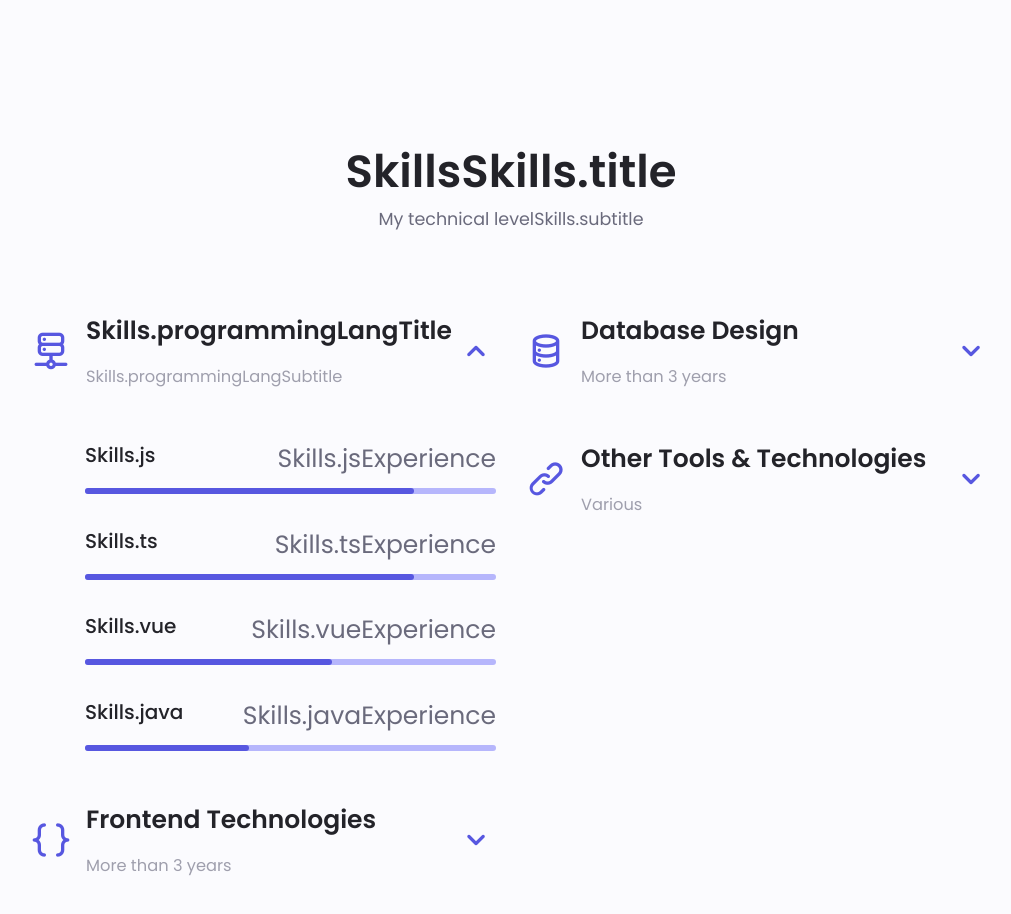
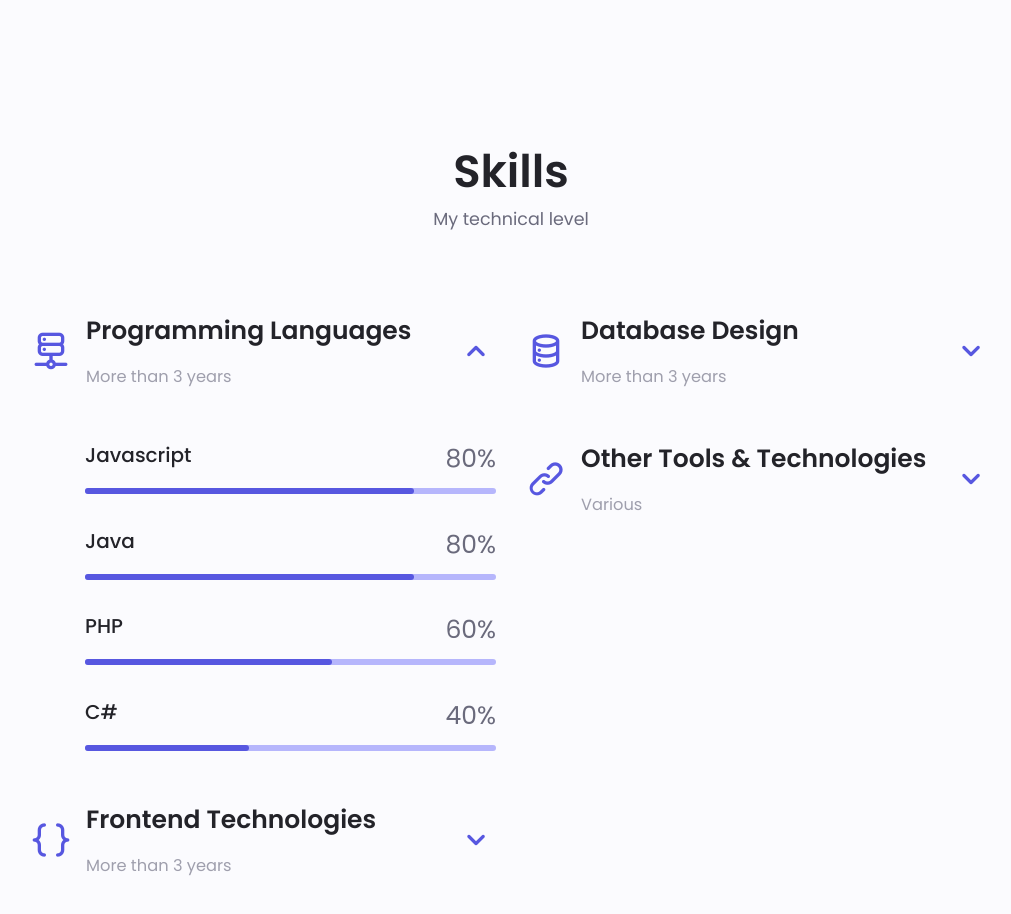
Before and after one commit to ziyasensoy/Portfolio, a Nuxt app: page / in a window 1280 px wide. Shown: the part 1700-2614 px from the top of the page, without its empty margins (129-1140 px from the left). Built offline with nearby package versions, Linux system fonts and the light colour scheme.

Commit message:
revert: revert skills.vue

```diff
--- a/app/components/Skills.vue
+++ b/app/components/Skills.vue
@@ -1,7 +1,7 @@
 <template>
   <section class="skills section" id="skills">
-    <h2 class="section_title">Skills{{ $t("Skills.title") }}</h2>
-    <span class="section_subtitle">My technical level{{ $t("Skills.subtitle") }}</span>
+    <h2 class="section_title">Skills</h2>
+    <span class="section_subtitle">My technical level</span>
 
     <div class="skills_container container grid">
       <div class="skills_left">
@@ -15,16 +15,16 @@
           <div class="skills_header" @click="toggleSkills(0)">
             <i class="uil uil-server-network skills_icon"></i>
             <div>
-              <h1 class="skills_title">{{ $t("Skills.programmingLangTitle") }}</h1>
-              <span class="skills_subtitle">{{ $t("Skills.programmingLangSubtitle") }}</span>
+              <h1 class="skills_title">Programming Languages</h1>
+              <span class="skills_subtitle">More than 3 years</span>
             </div>
             <i class="uil uil-angle-down skills_arrow"></i>
           </div>
           <div class="skills_list">
             <div class="skills_data">
               <div class="skills_title">
-                <h3 class="skills_name">{{ $t("Skills.js") }}</h3>
-                <div class="skills_number">{{ $t("Skills.jsExperience") }}</div>
+                <h3 class="skills_name">Javascript</h3>
+                <div class="skills_number">80%</div>
               </div>
               <div class="skills_bar">
                 <div class="skills_percentage skills_javascript"></div>
@@ -32,8 +32,8 @@
             </div>
             <div class="skills_data">
               <div class="skills_title">
-                <h3 class="skills_name">{{ $t("Skills.ts") }}</h3>
-                <div class="skills_number">{{ $t("Skills.tsExperience") }}</div>
+                <h3 class="skills_name">Java</h3>
+                <div class="skills_number">80%</div>
               </div>
               <div class="skills_bar">
                 <div class="skills_percentage skills_java"></div>
@@ -41,8 +41,8 @@
             </div>
             <div class="skills_data">
               <div class="skills_title">
-                <h3 class="skills_name">{{ $t("Skills.vue") }}</h3>
-                <div class="skills_number">{{ $t("Skills.vueExperience") }}</div>
+                <h3 class="skills_name">PHP</h3>
+                <div class="skills_number">60%</div>
               </div>
               <div class="skills_bar">
                 <div class="skills_percentage skills_php"></div>
@@ -50,8 +50,8 @@
             </div>
             <div class="skills_data">
               <div class="skills_title">
-                <h3 class="skills_name">{{ $t("Skills.java") }}</h3>
-                <div class="skills_number">{{ $t("Skills.javaExperience") }}</div>
+                <h3 class="skills_name">C#</h3>
+                <div class="skills_number">40%</div>
               </div>
               <div class="skills_bar">
                 <div class="skills_percentage skills_csharp"></div>
```
